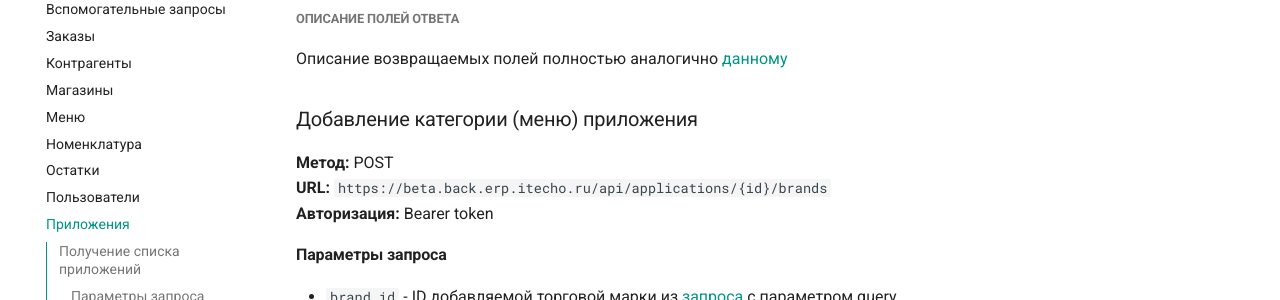
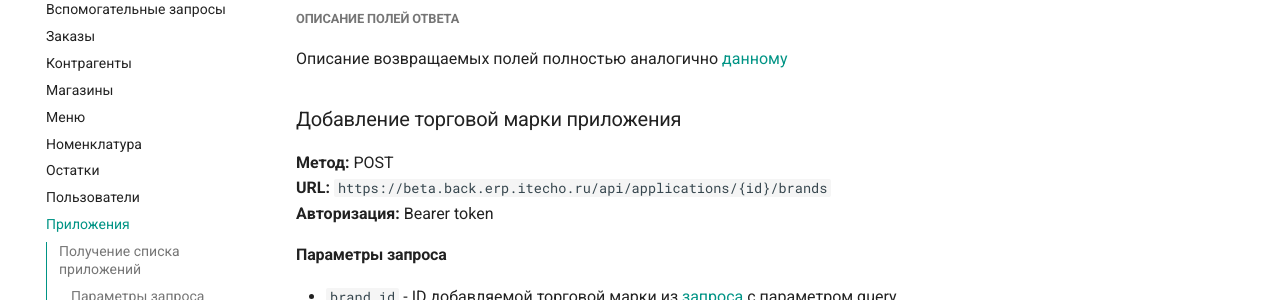
Before and after one commit to Krushanov/docs.erp.itecho.ru, an MkDocs documentation site: the page built from docs/ERP/Приложения.md, in a window 1280 px wide and 900 px high, scrolled down 15548 px. Shown: the part 153-453 px from the top of the window. Built offline with MkDocs 1.6.1 and Material for MkDocs 9.7.7, drawn with Linux system fonts in a browser that asks for light colours.

Commit message:
Edit "Приложения.md" file.

```diff
--- a/docs/ERP/Приложения.md
+++ b/docs/ERP/Приложения.md
@@ -749,7 +749,7 @@
 
 Описание возвращаемых полей полностью аналогично [данному](Справочники.md#получение-выбранного-бренда)
 
-### Добавление категории (меню) приложения
+### Добавление торговой марки приложения
 
 **Метод:** POST
 **URL:** `https://beta.back.erp.itecho.ru/api/applications/{id}/brands`
```
